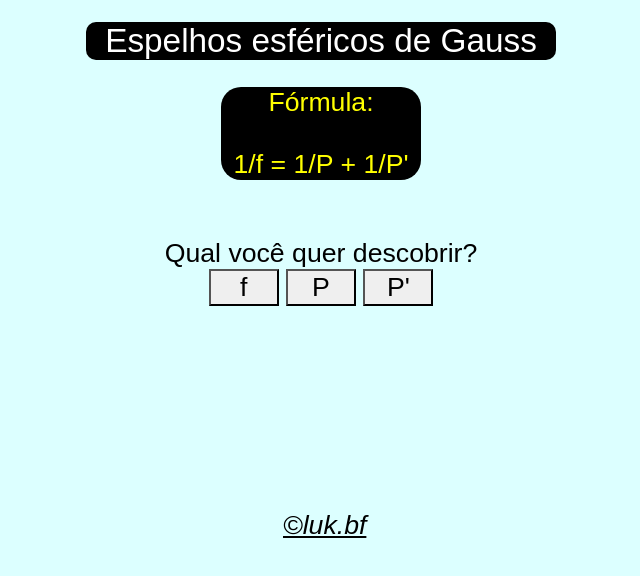
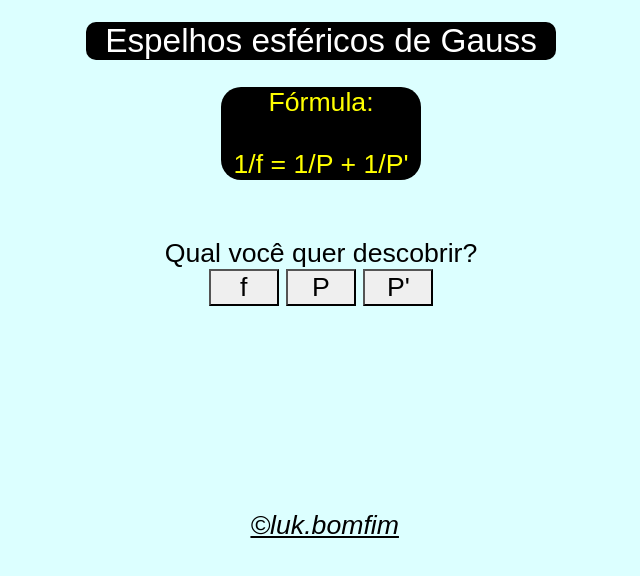
Before and after one commit to LukBomfim/espelhos-esf-de-gauss, a plain HTML site: page index.html in a window 1280 px wide. Shown: the whole page, without its empty margins (319-959 px from the left). Drawn offline with Linux system fonts and the light colour scheme.

Commit message:
Update index.html

```diff
--- a/index.html
+++ b/index.html
@@ -90,7 +90,7 @@
     <div id="msg"></div>
 
     <!-- LINK DE CRÉDITO INSTAGRAM -->
-    <a href="https://www.instagram.com/luk.bf" target="_blank">&copy;luk.bf</a>
+    <a href="https://www.instagram.com/luk.bomfim" target="_blank">&copy;luk.bomfim</a>
 
     <script>
         var a = document.getElementById('a')
```
